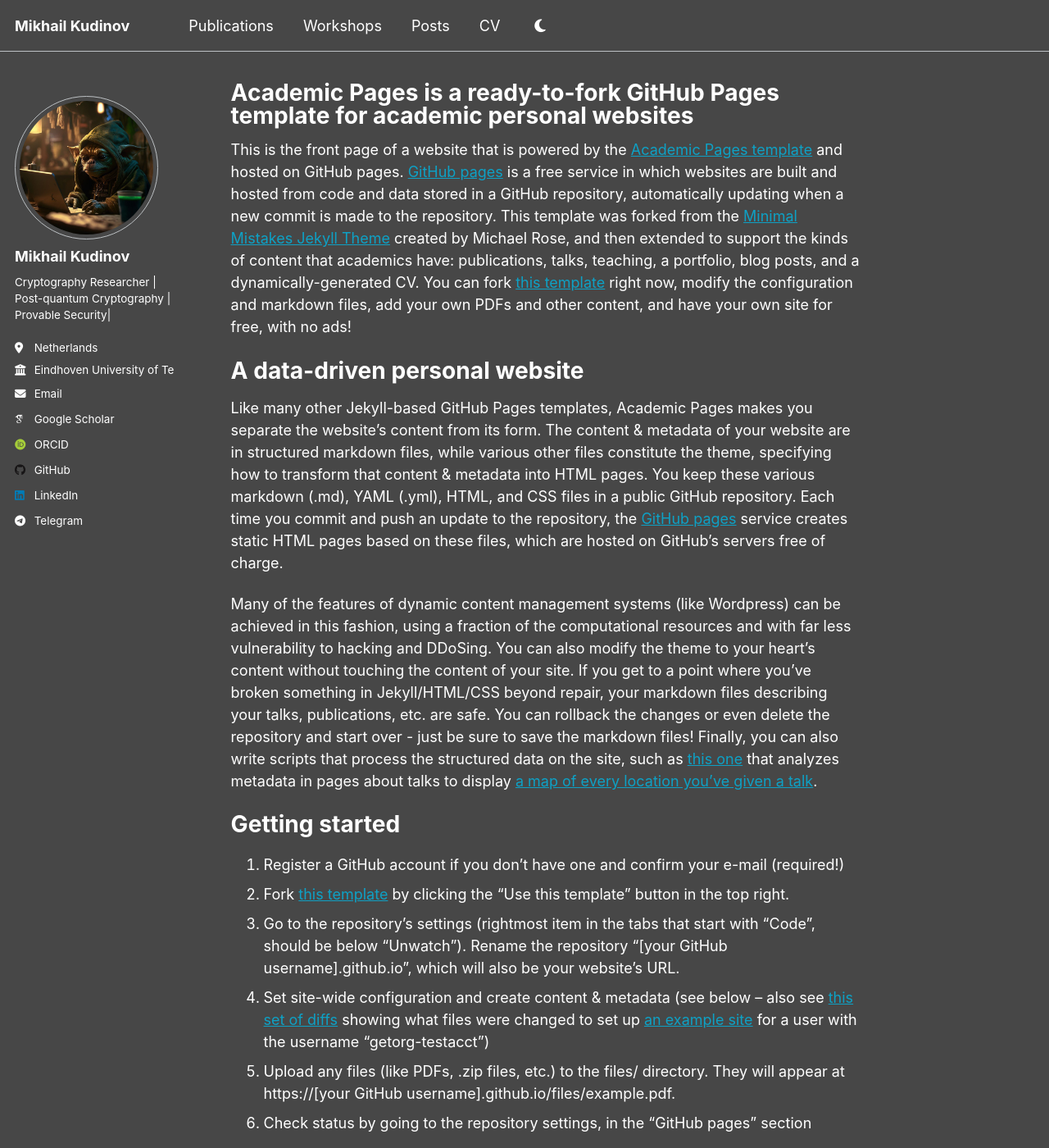
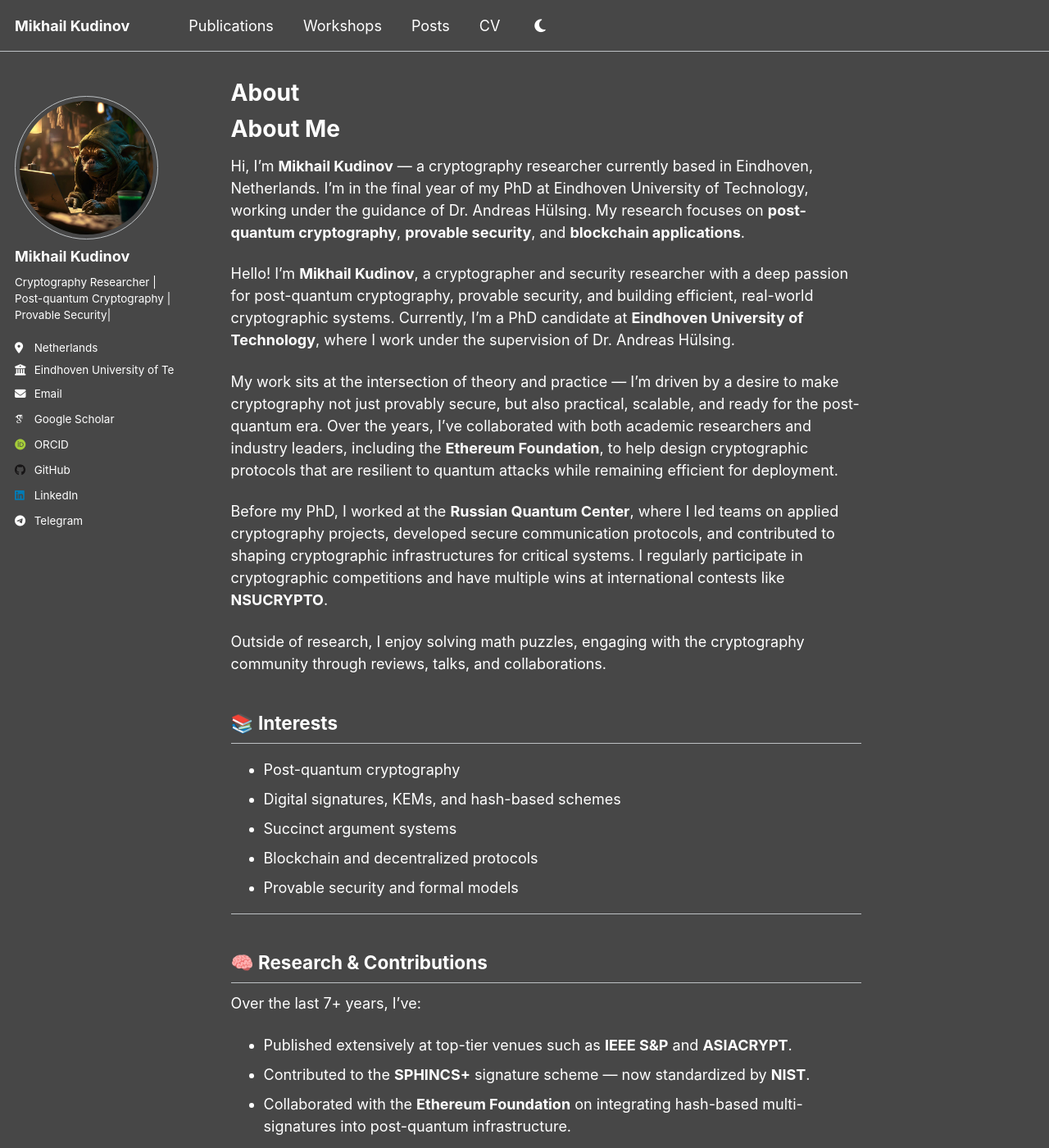
Before and after one commit to error0024/error0024.github.io, a Jekyll site: the page built from _pages/about.md, in a window 1280 px wide and 1400 px high. Shown: the whole window at 82% size. Built offline with Jekyll 4.4.1, drawn with Linux system fonts in a browser that asks for light colours; some web fonts are replaced; a file with an impossible date is left out; some of the changed text lies outside the part shown.

Commit message:
main page

```diff
--- a/_data/navigation.yml
+++ b/_data/navigation.yml
@@ -21,7 +21,7 @@
   #  url: /portfolio/
 
   - title: "Posts"
-    url: /year-archive/
+    url: /posts/
 
   - title: "CV"
     url: /cv/
--- a/_pages/about.md
+++ b/_pages/about.md
@@ -1,49 +1,59 @@
 ---
 permalink: /
-title: "Academic Pages is a ready-to-fork GitHub Pages template for academic personal websites"
+title: "About"
 author_profile: true
 redirect_from:
   - /about/
   - /about.html
 ---
 
-This is the front page of a website that is powered by the [Academic Pages template](https://github.com/academicpages/academicpages.github.io) and hosted on GitHub pages. [GitHub pages](https://pages.github.com) is a free service in which websites are built and hosted from code and data stored in a GitHub repository, automatically updating when a new commit is made to the repository. This template was forked from the [Minimal Mistakes Jekyll Theme](https://mmistakes.github.io/minimal-mistakes/) created by Michael Rose, and then extended to support the kinds of content that academics have: publications, talks, teaching, a portfolio, blog posts, and a dynamically-generated CV. You can fork [this template](https://github.com/academicpages/academicpages.github.io) right now, modify the configuration and markdown files, add your own PDFs and other content, and have your own site for free, with no ads!
+# About Me
 
-A data-driven personal website
-======
-Like many other Jekyll-based GitHub Pages templates, Academic Pages makes you separate the website's content from its form. The content & metadata of your website are in structured markdown files, while various other files constitute the theme, specifying how to transform that content & metadata into HTML pages. You keep these various markdown (.md), YAML (.yml), HTML, and CSS files in a public GitHub repository. Each time you commit and push an update to the repository, the [GitHub pages](https://pages.github.com/) service creates static HTML pages based on these files, which are hosted on GitHub's servers free of charge.
+Hi, I’m **Mikhail Kudinov** — a cryptography researcher currently based in Eindhoven, Netherlands. I’m in the final year of my PhD at Eindhoven University of Technology, working under the guidance of Dr. Andreas Hülsing. My research focuses on **post-quantum cryptography**, **provable security**, and **blockchain applications**.
 
-Many of the features of dynamic content management systems (like Wordpress) can be achieved in this fashion, using a fraction of the computational resources and with far less vulnerability to hacking and DDoSing. You can also modify the theme to your heart's content without touching the content of your site. If you get to a point where you've broken something in Jekyll/HTML/CSS beyond repair, your markdown files describing your talks, publications, etc. are safe. You can rollback the changes or even delete the repository and start over - just be sure to save the markdown files! Finally, you can also write scripts that process the structured data on the site, such as [this one](https://github.com/academicpages/academicpages.github.io/blob/master/talkmap.ipynb) that analyzes metadata in pages about talks to display [a map of every location you've given a talk](https://academicpages.github.io/talkmap.html).
 
-Getting started
-======
-1. Register a GitHub account if you don't have one and confirm your e-mail (required!)
-1. Fork [this template](https://github.com/academicpages/academicpages.github.io) by clicking the "Use this template" button in the top right.
-1. Go to the repository's settings (rightmost item in the tabs that start with "Code", should be below "Unwatch"). Rename the repository "[your GitHub username].github.io", which will also be your website's URL.
-1. Set site-wide configuration and create content & metadata (see below -- also see [this set of diffs](http://archive.is/3TPas) showing what files were changed to set up [an example site](https://getorg-testacct.github.io) for a user with the username "getorg-testacct")
-1. Upload any files (like PDFs, .zip files, etc.) to the files/ directory. They will appear at https://[your GitHub username].github.io/files/example.pdf.
-1. Check status by going to the repository settings, in the "GitHub pages" section
+Hello! I'm **Mikhail Kudinov**, a cryptographer and security researcher with a deep passion for post-quantum cryptography, provable security, and building efficient, real-world cryptographic systems. Currently, I’m a PhD candidate at **Eindhoven University of Technology**, where I work under the supervision of Dr. Andreas Hülsing.
 
-Site-wide configuration
-------
-The main configuration file for the site is in the base directory in [_config.yml](https://github.com/academicpages/academicpages.github.io/blob/master/_config.yml), which defines the content in the sidebars and other site-wide features. You will need to replace the default variables with ones about yourself and your site's github repository. The configuration file for the top menu is in [_data/navigation.yml](https://github.com/academicpages/academicpages.github.io/blob/master/_data/navigation.yml). For example, if you don't have a portfolio or blog posts, you can remove those items from that navigation.yml file to remove them from the header.
+My work sits at the intersection of theory and practice — I’m driven by a desire to make cryptography not just provably secure, but also practical, scalable, and ready for the post-quantum era. Over the years, I’ve collaborated with both academic researchers and industry leaders, including the **Ethereum Foundation**, to help design cryptographic protocols that are resilient to quantum attacks while remaining efficient for deployment.
 
-Create content & metadata
-------
-For site content, there is one markdown file for each type of content, which are stored in directories like _publications, _talks, _posts, _teaching, or _pages. For example, each talk is a markdown file in the [_talks directory](https://github.com/academicpages/academicpages.github.io/tree/master/_talks). At the top of each markdown file is structured data in YAML about the talk, which the theme will parse to do lots of cool stuff. The same structured data about a talk is used to generate the list of talks on the [Talks page](https://academicpages.github.io/talks), each [individual page](https://academicpages.github.io/talks/2012-03-01-talk-1) for specific talks, the talks section for the [CV page](https://academicpages.github.io/cv), and the [map of places you've given a talk](https://academicpages.github.io/talkmap.html) (if you run this [python file](https://github.com/academicpages/academicpages.github.io/blob/master/talkmap.py) or [Jupyter notebook](https://github.com/academicpages/academicpages.github.io/blob/master/talkmap.ipynb), which creates the HTML for the map based on the contents of the _talks directory).
+Before my PhD, I worked at the **Russian Quantum Center**, where I led teams on applied cryptography projects, developed secure communication protocols, and contributed to shaping cryptographic infrastructures for critical systems. I regularly participate in cryptographic competitions and have multiple wins at international contests like **NSUCRYPTO**.
 
-**Markdown generator**
+Outside of research, I enjoy solving math puzzles, engaging with the cryptography community through reviews, talks, and collaborations.
 
-The repository includes [a set of Jupyter notebooks](https://github.com/academicpages/academicpages.github.io/tree/master/markdown_generator
-) that converts a CSV containing structured data about talks or presentations into individual markdown files that will be properly formatted for the Academic Pages template. The sample CSVs in that directory are the ones I used to create my own personal website at stuartgeiger.com. My usual workflow is that I keep a spreadsheet of my publications and talks, then run the code in these notebooks to generate the markdown files, then commit and push them to the GitHub repository.
+## 📚 Interests
 
-How to edit your site's GitHub repository
-------
-Many people use a git client to create files on their local computer and then push them to GitHub's servers. If you are not familiar with git, you can directly edit these configuration and markdown files directly in the github.com interface. Navigate to a file (like [this one](https://github.com/academicpages/academicpages.github.io/blob/master/_talks/2012-03-01-talk-1.md) and click the pencil icon in the top right of the content preview (to the right of the "Raw | Blame | History" buttons). You can delete a file by clicking the trashcan icon to the right of the pencil icon. You can also create new files or upload files by navigating to a directory and clicking the "Create new file" or "Upload files" buttons.
+- Post-quantum cryptography
+- Digital signatures, KEMs, and hash-based schemes
+- Succinct argument systems
+- Blockchain and decentralized protocols
+- Provable security and formal models
 
-Example: editing a markdown file for a talk
-![Editing a markdown file for a talk](/images/editing-talk.png)
+---
 
-For more info
-------
-More info about configuring Academic Pages can be found in [the guide](https://academicpages.github.io/markdown/), the [growing wiki](https://github.com/academicpages/academicpages.github.io/wiki), and you can always [ask a question on GitHub](https://github.com/academicpages/academicpages.github.io/discussions). The [guides for the Minimal Mistakes theme](https://mmistakes.github.io/minimal-mistakes/docs/configuration/) (which this theme was forked from) might also be helpful.
+## 🧠 Research & Contributions
+
+Over the last 7+ years, I’ve:
+
+- Published extensively at top-tier venues such as **IEEE S&P** and **ASIACRYPT**.
+- Contributed to the **SPHINCS+** signature scheme — now standardized by **NIST**.
+- Collaborated with the **Ethereum Foundation** on integrating hash-based multi-signatures into post-quantum infrastructure.
+- Led research teams at the **Russian Quantum Center**, where we developed practical, quantum-resistant cryptographic solutions for real-world applications.
+
+I’ve also reviewed papers for major conferences including Eurocrypt, SAC, and PKC, and served as a speaker at international workshops on cryptographic security.
+
+---
+
+## 🛠 Skills & Tools
+
+- **Programming Languages**: Rust, C/C++, Python, SageMath
+- **Soft Skills**: Project management, team leadership, technical presentations
+- **Languages Spoken**: Russian (native), English (fluent), Dutch (beginner)
+
+---
+
+## 🏆 Awards & Achievements
+
+-  Multiple first-place wins at the **NSUCRYPTO** International Olympiad in Cryptography
+-  Member of the **SPHINCS+ team**
+-  Speaker at **NIST** and **University of Bristol** workshops on cryptography
+-  Co-author on patents for attribute-based encryption schemes
```
